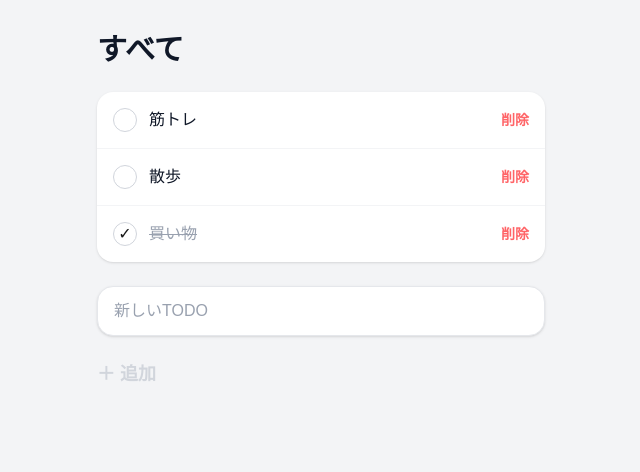
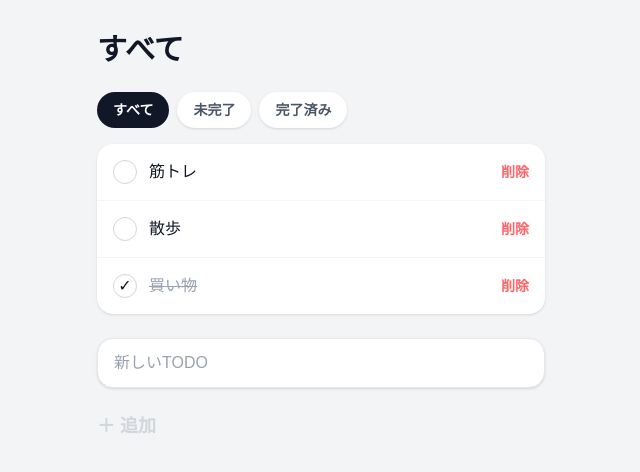
Before and after one commit to daxi1081-ui/todo-app, a Next.js app: page / in a window 1280 px wide. Shown: the top 472 px of the page, without its empty margins (319-959 px from the left). Built offline with nearby package versions, Linux system fonts and the light colour scheme.

Commit message:
Todoフィルタ機能を実装

```diff
--- a/app/components/TodoList.tsx
+++ b/app/components/TodoList.tsx
@@ -5,15 +5,21 @@ import type { FormEvent } from "react";
 
 import { AddButton } from "./AddButton";
 import { TodoItem } from "./TodoItem";
-import type { Todo } from "../types/todo";
+import type { Todo, TodoFilter } from "../types/todo";
 
 type TodoListProps = {
   /** page.tsxから受け取るTODO配列。 */
   todos: Todo[];
 };
 
+const filterOptions: { label: string; value: TodoFilter }[] = [
+  { label: "すべて", value: "all" },
+  { label: "未完了", value: "active" },
+  { label: "完了済み", value: "completed" },
+];
+
 /**
- * TODO配列を一覧として表示し、完了状態を管理するコンポーネントです。
+ * TODO配列を一覧として表示し、追加・完了切替・削除・表示フィルタを管理するコンポーネントです。
  * @param {TodoListProps} props TODO一覧の表示に必要な情報
  * @param {Todo[]} props.todos 表示するTODOの初期配列
  * @returns {JSX.Element} TODO一覧の表示
@@ -21,6 +27,19 @@ type TodoListProps = {
 export function TodoList({ todos }: TodoListProps) {
   const [todoItems, setTodoItems] = useState<Todo[]>(todos);
   const [newTodoTitle, setNewTodoTitle] = useState("");
+  const [selectedFilter, setSelectedFilter] = useState<TodoFilter>("all");
+
+  const filteredTodoItems = todoItems.filter((todo) => {
+    if (selectedFilter === "active") {
+      return !todo.completed;
+    }
+
+    if (selectedFilter === "completed") {
+      return todo.completed;
+    }
+
+    return true;
+  });
 
   /**
    * 指定したTODOの完了状態を反転します。
@@ -83,8 +102,30 @@ export function TodoList({ todos }: TodoListProps) {
 
   return (
     <>
+      <div className="mb-4 flex gap-2">
+        {filterOptions.map((filter) => {
+          const isSelected = selectedFilter === filter.value;
+
+          return (
+            <button
+              key={filter.value}
+              type="button"
+              className={
+                isSelected
+                  ? "rounded-full bg-gray-900 px-4 py-2 text-sm font-semibold text-white"
+                  : "rounded-full bg-white px-4 py-2 text-sm font-semibold text-gray-600 shadow-sm"
+              }
+              aria-pressed={isSelected}
+              onClick={() => setSelectedFilter(filter.value)}
+            >
+              {filter.label}
+            </button>
+          );
+        })}
+      </div>
+
       <div className="rounded-2xl bg-white shadow-sm">
-        {todoItems.map((todo) => (
+        {filteredTodoItems.map((todo) => (
           <TodoItem
             key={todo.id}
             title={todo.title}
--- a/app/types/todo.ts
+++ b/app/types/todo.ts
@@ -6,3 +6,5 @@ export type Todo = {
   /** 完了済みかどうか。 */
   completed: boolean;
 };
+
+export type TodoFilter = "all" | "active" | "completed";
```
Also changed, not shown: 1 other file (tests, documents, lock files or other folders).
